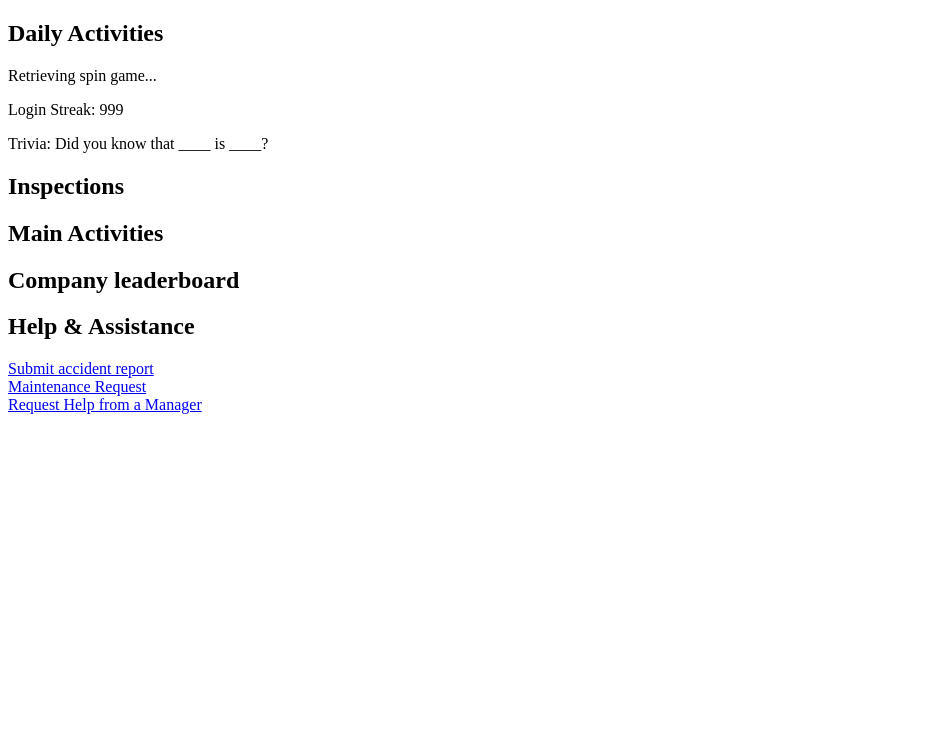
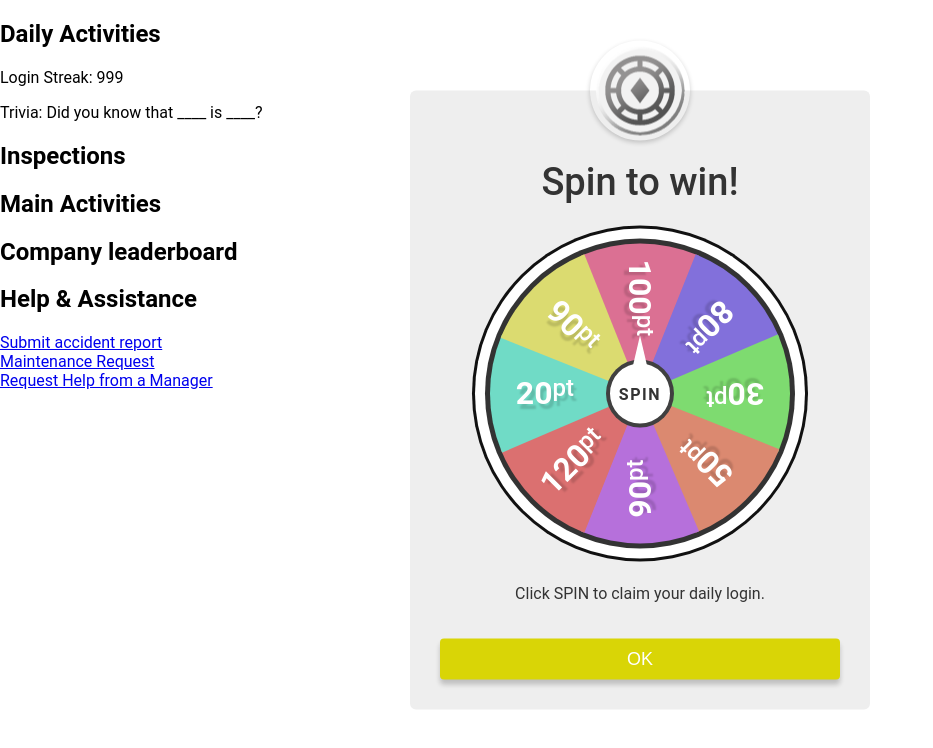
Before and after one commit to DalstenYan/Caterpillar-Gamification-Website, a plain HTML site: page dashboard_employee.html in a window 1280 px wide. Shown: the whole page, without its empty margins (0-933 px from the left). Drawn offline with Linux system fonts and the light colour scheme.

Commit message:
Reward Wheel
- Added html and styling for the reward wheel to dashboard_employee
- Non-functional; does not record the option it lands on

```diff
--- a/assets/global-style.css
+++ b/assets/global-style.css
@@ -81,3 +81,129 @@ body {
         align-items: center;
     }
 }
+
+/*Start of Wheel & Popup CSS*/
+
+.popup{
+    width: 400px;
+    background: #eeeeee;
+    border-radius: 6px;
+    position: absolute;
+    top: 0;
+    left: 50%;
+    transform: translate(-50%, -50%) scale(0.1);
+    text-align: center;
+    padding: 0 30px 30px;
+    color: #333;
+    visibility: hidden;
+    transition: transform 0.4s, top 0.4s;
+}
+.open-popup{
+    visibility: visible;
+    top: 50%;
+    transform: translate(-50%, -50%) scale(1);
+}
+.popup img{
+    width: 100px;
+    margin-top: -50px;
+    border-radius: 50%;
+    box-shadow: 0 2px 5px rgba(0, 0, 0, 0.2);
+}
+.popup h2{
+    font-size: 38px;
+    font-weight: 500;
+    margin: 15px 0 20px;
+}
+.popup button{
+    width: 100%;
+    margin-top: 20px;
+    padding: 10px 0;
+    background: #d9d506;
+    color: #fff;
+    border: 0;
+    outline: none;
+    font-size: 18px;
+    border-radius: 4px;
+    cursor: pointer;
+    box-shadow: 0 5px 5px rgba(0, 0, 0, 0.2);
+}
+.wheel-container{
+    position: relative;
+    width: 300px;
+    height: 300px;
+    display: flex;
+    justify-content: center;
+    align-items: center;
+    margin: 40px auto;
+}
+.wheel-container .spinBtn{
+    position: absolute;
+    width: 60px;
+    height: 60px;
+    background-color: #fff;
+    border-radius: 50%;
+    z-index: 10;
+    display: flex;
+    justify-content: center;
+    align-items: center;
+    text-transform: uppercase;
+    font-weight: 600;
+    color: #333;
+    letter-spacing: 0.1em;
+    border: 4px solid rgba(0, 0, 0, 0.75);
+    cursor: pointer;
+    user-select: none;
+}
+.wheel-container .spinBtn::before{
+    content: ' ';
+    position: absolute;
+    top: -28px;
+    width: 20px;
+    height: 30px;
+    background: #fff;
+    clip-path: polygon(50% 0%, 15% 100%, 85% 100%);
+}
+.wheel-container .wheel{
+    position: absolute;
+    top: 0;
+    left: 0;
+    width: 100%;
+    height: 100%;
+    background: #333;
+    border-radius: 50%;
+    overflow: hidden;
+    box-shadow: 0 0 0 5px #333,
+    0 0 0 15px #fff,
+    0 0 0 18px #111;
+    transition: transform 5s ease-in-out;
+}
+.wheel-container .wheel .number{
+    position: absolute;
+    width: 50%;
+    height: 50%;
+    background: var(--clr);
+    transform-origin: bottom right;
+    transform: rotate(calc(45deg * var(--i)));
+    clip-path: polygon(0 0, 60% 0, 100% 100%, 0 60%);
+    display: flex;
+    justify-content: center;
+    align-items: center;
+    user-select: none;
+    cursor: pointer;
+}
+.wheel-container .wheel .number span{
+    position: relative;
+    transform: rotate(45deg);
+    font-size: 2em;
+    font-weight: 700;
+    color: #fff;
+    text-shadow: 3px 5px 2px rgba(0, 0, 0, 0.15);
+}
+.wheel-container .wheel .number span::after{
+    content: 'pt';
+    position: absolute;
+    font-size: 0.75em;
+    font-weight: 500;
+}
+
+/*End of Wheel & Popup CSS*/
--- a/dashboard_employee.html
+++ b/dashboard_employee.html
@@ -4,10 +4,33 @@
     <meta charset="UTF-8">
     <meta name="viewport" content="width=device-width, initial-scale=1.0">
     <title>Employee Dashboard</title>
+    <link rel="stylesheet" href="./assets/global-style.css">
 </head>
-<body>
+<body onload="onPageLoad()">
     <h2>Daily Activities</h2>
-    <p>Retrieving spin game...</p>
+
+    <!-- Start of Wheel & Popup Code -->
+    <div class="popup" id="popup">
+        <img src="./assets/chance_button.png">
+        <h2>Spin to win!</h2>
+        <div class="wheel-container">
+            <div class="spinBtn">Spin</div>
+            <div class="wheel">
+                <div class="number" style="--i:1; --clr:#db7093;"><span>100</span></div>
+                <div class="number" style="--i:2; --clr:#8270db;"><span>80</span></div>
+                <div class="number" style="--i:3; --clr:#7edb70;"><span>30</span></div>
+                <div class="number" style="--i:4; --clr:#db8970;"><span>50</span></div>
+                <div class="number" style="--i:5; --clr:#b670db;"><span>90</span></div>
+                <div class="number" style="--i:6; --clr:#db7070;"><span>120</span></div>
+                <div class="number" style="--i:7; --clr:#70dbc6;"><span>20</span></div>
+                <div class="number" style="--i:8; --clr:#dbdb70;"><span>90</span></div>
+            </div>
+        </div>
+        <p>Click SPIN to claim your daily login.</p>
+        <button type="button" onclick="closePopup()">OK</button>
+    </div>
+    <!-- End of Wheel & Popup Code -->
+
     <p>Login Streak: 999</p>
     <p>Trivia:
         Did you know that ____ is ____?
@@ -19,5 +42,28 @@
     <a href="#">Submit accident report</a> <br>
     <a href="#">Maintenance Request</a> <br>
     <a href="#">Request Help from a Manager</a>
+
+    <!-- Scripts -->
+     <script>
+    let popup = document.getElementById("popup");
+    let wheel = document.querySelector('.wheel');
+    let spinBtn = document.querySelector('.spinBtn');
+    let value = Math.ceil(Math.random() * 3600);
+    let hasBeenClicked = false;
+
+        function onPageLoad(){
+            popup.classList.add("open-popup")
+        }
+        function closePopup(){
+            popup.classList.remove("open-popup")
+        }
+        spinBtn.onclick = function(){
+            if(!hasBeenClicked){
+                hasBeenClicked = true;
+                wheel.style.transform = "rotate(" + value + "deg)";
+                value += Math.ceil((Math.random() * 3600));
+            }
+        }
+    </script>
 </body>
 </html>
```
Also changed, not shown: assets/chance_button.png (added).
